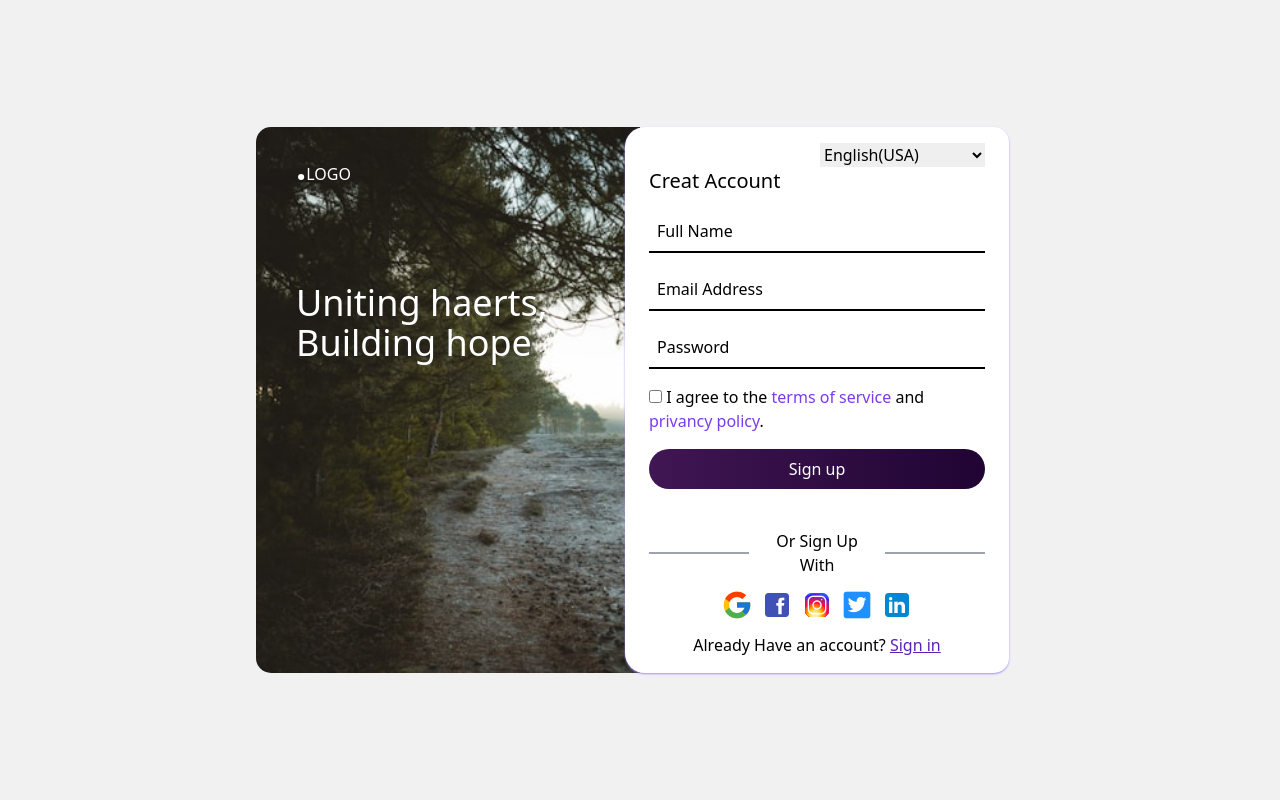
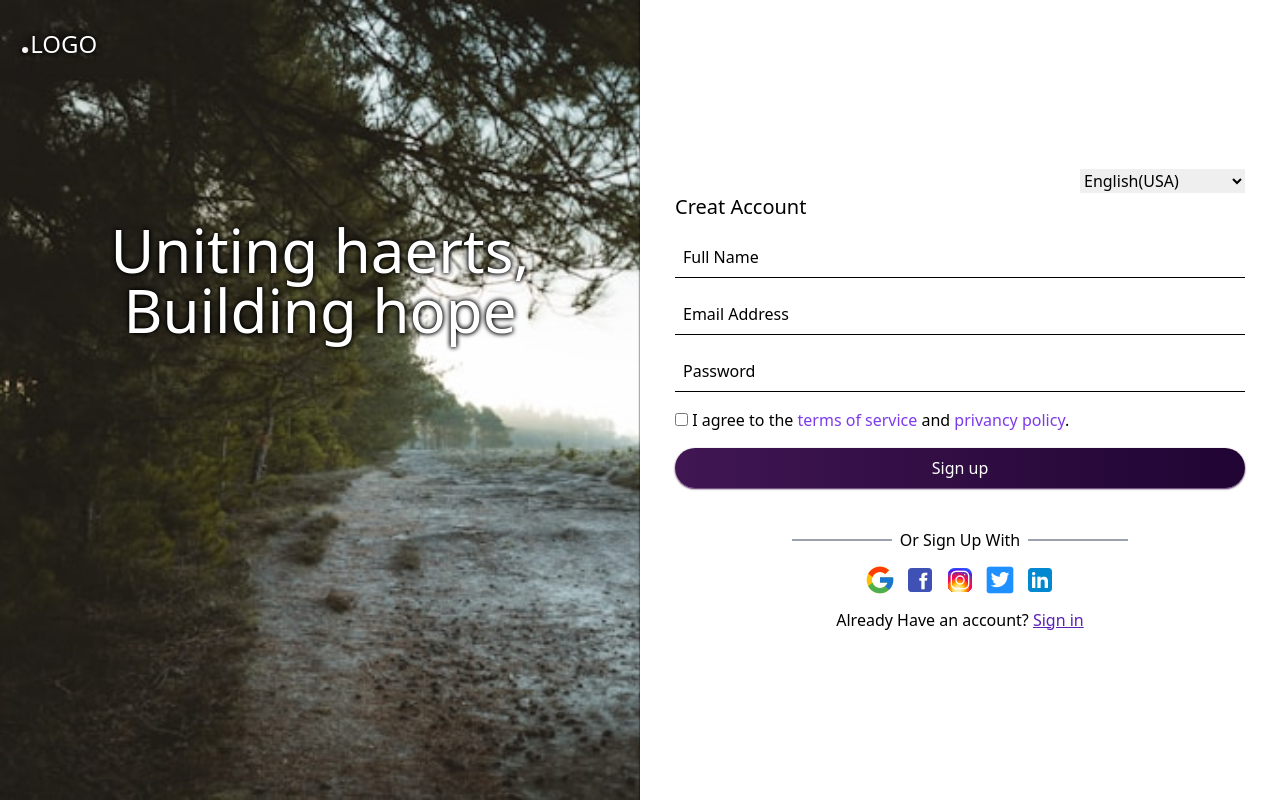
Before and after one commit to Ekoleleibrahim/projet2-tailwindcss, a website: page index.html in a window 1280 px wide. Drawn offline with Linux system fonts and the light colour scheme.

Commit message:
Réfactorisation du code

```diff
--- a/index.html
+++ b/index.html
@@ -11,16 +11,17 @@
     <meta property="og:url" content="https://ekoleleibrahim.github.io/projet2-tailwindcss/">
     <meta property="og:locale" content="en_Us">
 </head>
-<body class="md:p-0 md:flex md:justify-center md:items-center md:h-screen">
-    <div class="container-form md:grid md:grid-cols-[1fr_1fr] md:w-3/5">
-        <div class="element-one md:relative md:flex-shrink-0 md:rounded-l-[15px] md:rounded-r-none">
-            <a href="" class="text-white"><span class="font-bold text-4xl">.</span><span>LOGO</span></a>
-            <h1 class="md:text-left md:font-normal">
-                <span class="block">Uniting haerts,</span>
-                <span class="block">Building hope</span>
+<body class="p-0">
+    <div class="container-form md:grid md:grid-cols-[50%_50%]">
+        <div class="element-one">
+            <a href="" class="text-white text-2xl link"><span class="font-bold text-4xl">.</span><span>LOGO</span></a>
+            <h1 class="md:text-center md:font-normal  text-6xl">
+                Uniting haerts,
+                Building hope
             </h1>
         </div>
-        <div class="element-two md:shadow-sm md:shadow-violet-400 md:rounded-l-[20px] md:rounded-r-[15px]  md:relative md:z-10 md:translate-x-[-15px]">
+        <div class="element-two md:shadow-sm md:shadow-black">
+            <form class="w-full">
                 <div class="text-right">
                     <select id="option" class="focus:outline-none">
                         <option value="english">English(USA)</option>
@@ -28,15 +29,14 @@
                     </select>
                 </div>
                 <h2>Creat Account</h2>
-            <form>
                 <label for="name">
-                    <input type="text" placeholder="Full Name" id="name" class="border border-x-0 border-t-0 w-full border-b-black border-b-2 placeholder:text-black focus:outline-none focus:border-b-violet-950 p-2">
+                    <input type="text" placeholder="Full Name" id="name" class="border border-x-0 border-t-0 w-full border-b-black border-b-1 placeholder:text-black focus:outline-none focus:border-b-violet-950 p-2">
                 </label>
                 <label for="email">
-                    <input type="email" placeholder="Email Address" id="email" class="border border-x-0 border-t-0 w-full border-b-black border-b-2 placeholder:text-black focus:outline-none focus:border-b-violet-950 p-2">
+                    <input type="email" placeholder="Email Address" id="email" class="border border-x-0 border-t-0 w-full border-b-black border-b-1 placeholder:text-black focus:outline-none focus:border-b-violet-950 p-2">
                 </label>
                 <label for="password">
-                    <input type="password" placeholder="Password" id="password" class="border border-x-0 border-t-0 w-full border-b-black border-b-2 placeholder:text-black focus:outline-none focus:border-b-violet-950 p-2">
+                    <input type="password" placeholder="Password" id="password" class="border border-x-0 border-t-0 w-full border-b-black border-b-1 placeholder:text-black focus:outline-none focus:border-b-violet-950 p-2">
                 </label>
                 <label for="choix" class="has-[:checked]:text-violet-950">
                     <input type="checkbox" id="choix">
--- a/src/style.css
+++ b/src/style.css
@@ -4,7 +4,8 @@ body{
     @apply w-full h-full block bg-[#f1f1f1] text-[sans-serif] p-[20px];
 }
 h1{
-    @apply text-4xl text-white mb-4 mt-24 text-center font-bold;
+    @apply md:mb-4 md:mt-40 mt-5 mb-8 text-white font-bold text-4xl;
+    text-shadow: 0 0 5px black, 0 0 5px black;
 }
 h2{
     @apply text-xl mb-4;
@@ -16,8 +17,8 @@ label{
     @apply block mb-4;
 }
 button{
-    background: linear-gradient(to right, rgb(64, 22, 83), rgb(32, 4, 51));
-    @apply block text-white w-full p-2 rounded-full;
+    background: linear-gradient(to right, #401653, rgb(32, 4, 51));
+    @apply block text-white w-full p-2 rounded-full shadow-sm shadow-[#401653];
 }
 button:hover{
     background: linear-gradient(to right, rgb(72, 27, 93), rgb(42, 5, 67));
@@ -28,13 +29,16 @@ button:hover{
 
 @layer components{
     .container-form{
-        @apply w-full flex justify-center flex-col;
+        @apply w-full h-screen flex justify-center flex-col;
     }
     .element-one{
-        @apply py-5 px-10 bg-[url('../images/annie-spratt-_8Alc_9BIdE-unsplash.jpg')] bg-cover;
+        @apply p-[130px] pb-6 px-5 bg-[url('../images/annie-spratt-_8Alc_9BIdE-unsplash.jpg')] bg-cover md:pt-5;
     }
     .element-two{
-        @apply px-6 py-4  bg-white flex-shrink-0;
+        @apply md:px-[35px] p-5  bg-white flex-shrink-0 flex justify-center items-center;
     }
 
 }
+.link{
+    text-shadow: 0 0 5px black, 0 0 10px black;
+}
```
Also changed, not shown: src/output.css. Lines whose indentation alone changed are shown as unchanged.
